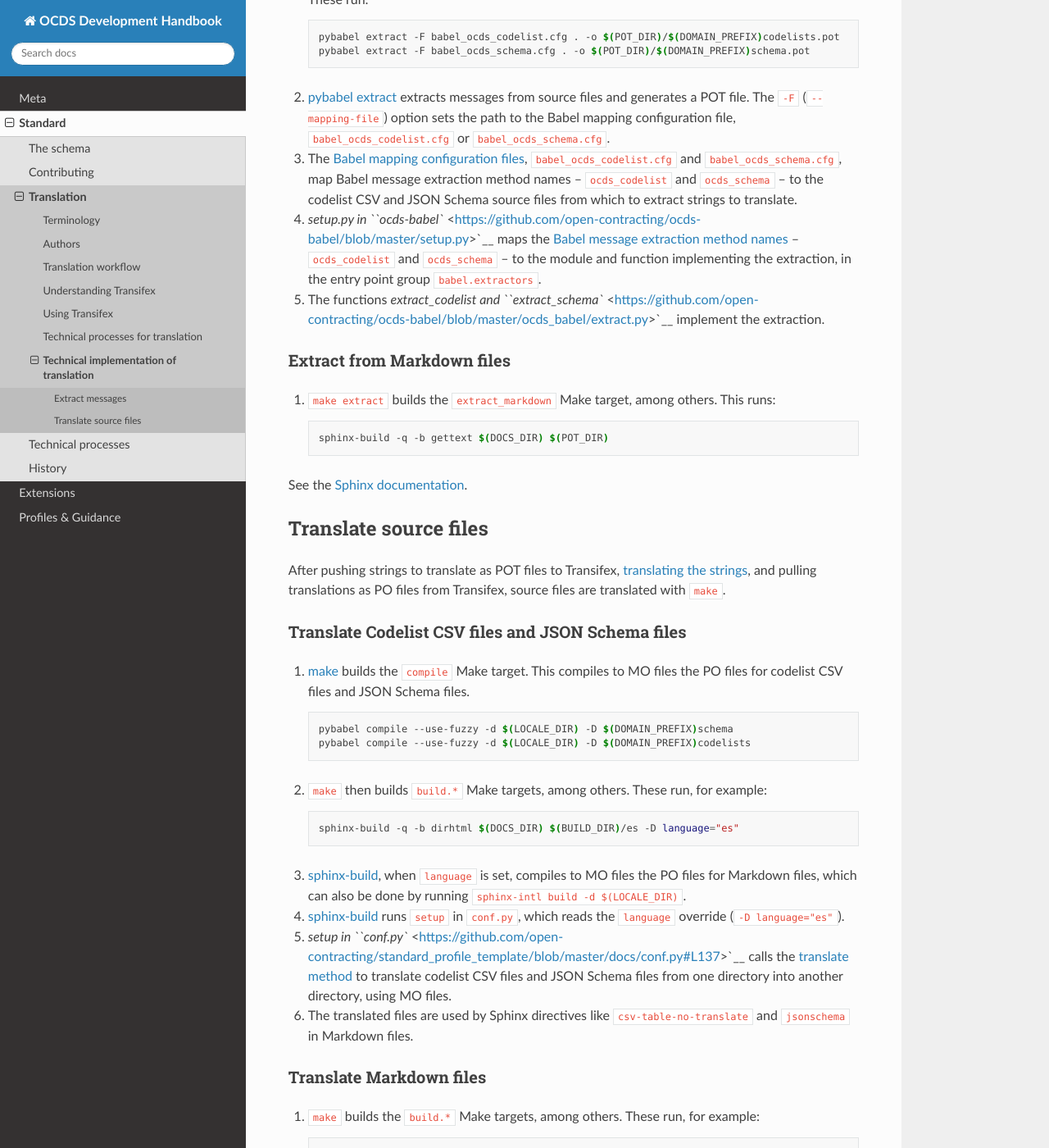
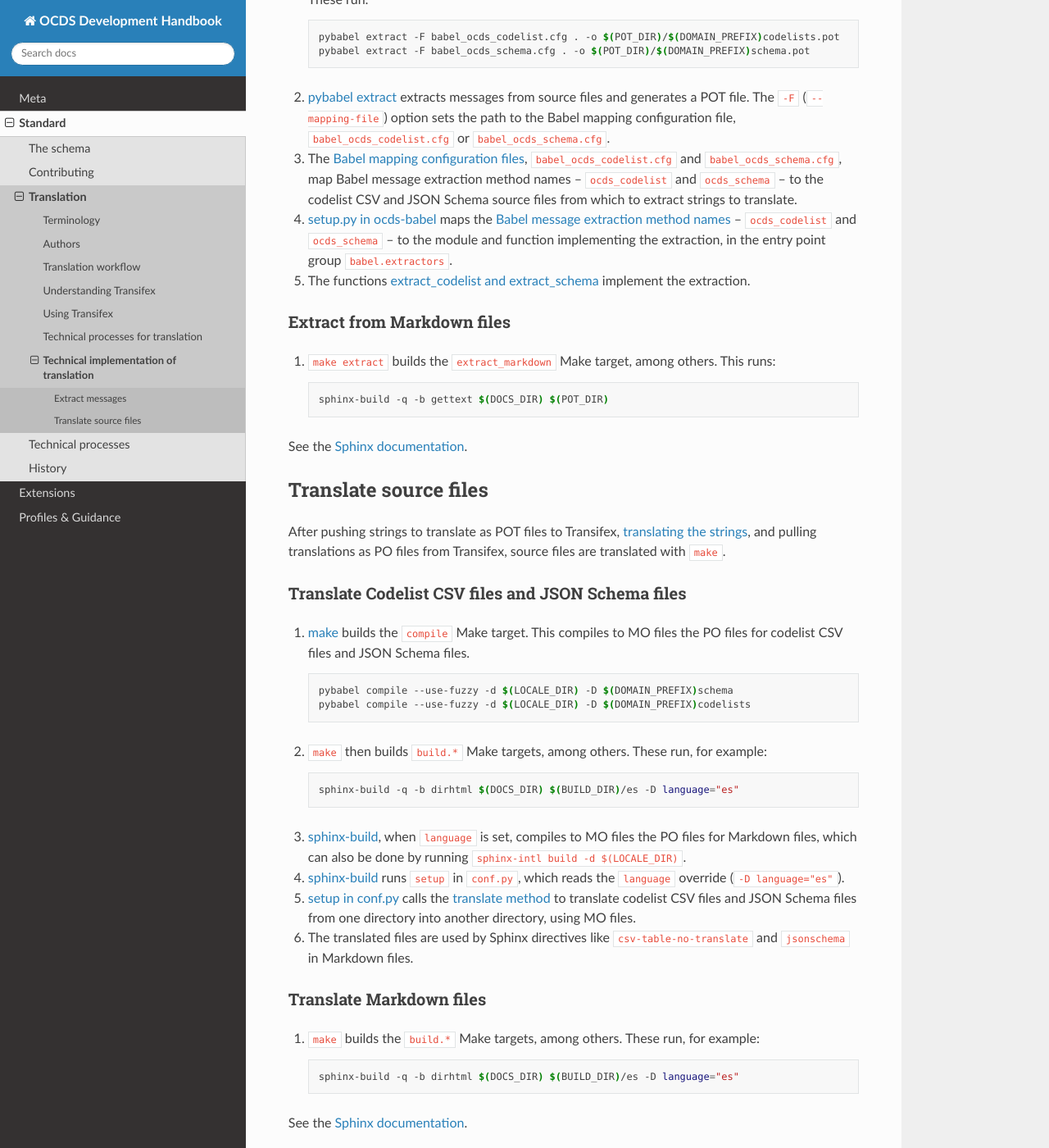
Before and after one commit to open-contracting/standard-development-handbook, a Sphinx documentation site: the page built from docs/standard/translation/implementation.rst, in a window 1280 px wide and 1400 px high, scrolled down 598 px. Shown: the whole window at 82% size. Built offline with Sphinx 7.4.7 and the Read the Docs theme 2.0.0, drawn with Linux system fonts in a browser that asks for light colours.

Commit message:
rst: Fix inline formatting in links

```diff
--- a/docs/standard/translation/implementation.rst
+++ b/docs/standard/translation/implementation.rst
@@ -25,9 +25,9 @@ Extract from Codelist CSV files and JSON Schema files
 
 3. The `Babel mapping configuration files <https://babel.pocoo.org/en/latest/messages.html#extraction-method-mapping-and-configuration>`__, ``babel_ocds_codelist.cfg`` and ``babel_ocds_schema.cfg``, map Babel message extraction method names – ``ocds_codelist`` and ``ocds_schema`` – to the codelist CSV and JSON Schema source files from which to extract strings to translate.
 
-4. `setup.py in ``ocds-babel`` <https://github.com/open-contracting/ocds-babel/blob/master/setup.py>`__ maps the `Babel message extraction method names <https://babel.pocoo.org/en/latest/messages.html#writing-extraction-methods>`__ – ``ocds_codelist`` and ``ocds_schema`` – to the module and function implementing the extraction, in the entry point group ``babel.extractors``.
+4. `setup.py in ocds-babel <https://github.com/open-contracting/ocds-babel/blob/master/setup.py>`__ maps the `Babel message extraction method names <https://babel.pocoo.org/en/latest/messages.html#writing-extraction-methods>`__ – ``ocds_codelist`` and ``ocds_schema`` – to the module and function implementing the extraction, in the entry point group ``babel.extractors``.
 
-5. The functions `extract_codelist and ``extract_schema`` <https://github.com/open-contracting/ocds-babel/blob/master/ocds_babel/extract.py>`__ implement the extraction.
+5. The functions `extract_codelist and extract_schema <https://github.com/open-contracting/ocds-babel/blob/master/ocds_babel/extract.py>`__ implement the extraction.
 
 Extract from Markdown files
 ~~~~~~~~~~~~~~~~~~~~~~~~~~~
@@ -65,7 +65,7 @@ Translate Codelist CSV files and JSON Schema files
 
 4. `sphinx-build <https://www.sphinx-doc.org/en/master/man/sphinx-build.html>`__ runs ``setup`` in ``conf.py``, which reads the ``language`` override (``-D language="es"``).
 
-5. `setup in ``conf.py`` <https://github.com/open-contracting/standard_profile_template/blob/master/docs/conf.py#L137>`__ calls the `translate method <https://github.com/open-contracting/ocds-babel/blob/master/ocds_babel/translate.py>`__ to translate codelist CSV files and JSON Schema files from one directory into another directory, using MO files.
+5. `setup in conf.py <https://github.com/open-contracting/standard_profile_template/blob/master/docs/conf.py#L137>`__ calls the `translate method <https://github.com/open-contracting/ocds-babel/blob/master/ocds_babel/translate.py>`__ to translate codelist CSV files and JSON Schema files from one directory into another directory, using MO files.
 
 6. The translated files are used by Sphinx directives like ``csv-table-no-translate`` and ``jsonschema`` in Markdown files.
 
```
